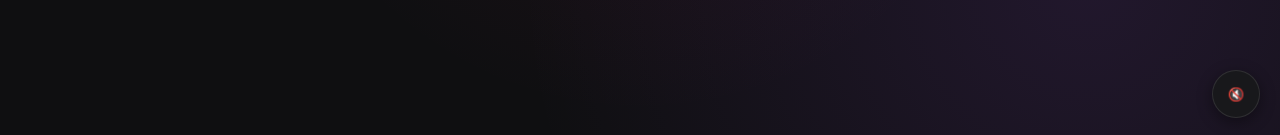
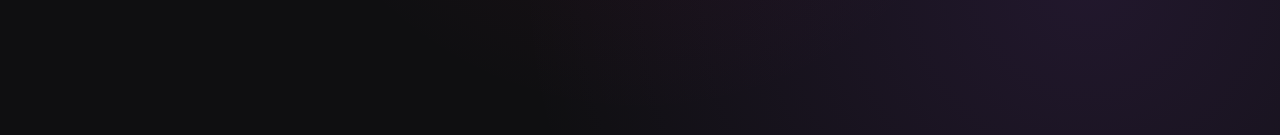
Before and after one commit to MarcGit-1proj/PhotoboothLDR-web-app, a React (Vite) app: page /main in a window 1280 px wide. Shown: the part 662-797 px from the top of the page. Built offline with nearby package versions, Linux system fonts and the light colour scheme.

Commit message:
remove the feature background music

```diff
--- a/src/components/Main-page.jsx
+++ b/src/components/Main-page.jsx
@@ -1,4 +1,4 @@
-import React, { useState, useEffect, useRef } from 'react';
+import React, { useState, useEffect } from 'react';
 import { useNavigate } from 'react-router-dom';
 import '../style/Main-page.css';
 
@@ -15,24 +15,7 @@ export default function MainPage() {
 
   // Settings States
   const [isLightMode, setIsLightMode] = useState(false);
-  const [soundEnabled, setSoundEnabled] = useState(true);
   const [autoReconnect, setAutoReconnect] = useState(true);
-
-  // Music Player States
-  const [isPlayingMusic, setIsPlayingMusic] = useState(false);
-  const audioRef = useRef(null);
-
-  const toggleMusic = () => {
-    if (audioRef.current) {
-      if (isPlayingMusic) {
-        audioRef.current.pause();
-        setIsPlayingMusic(false);
-      } else {
-        audioRef.current.play().catch(e => console.log("Audio play blocked:", e));
-        setIsPlayingMusic(true);
-      }
-    }
-  };
 
   // 30 Simple Feature Quotes
   const quotes = [
@@ -93,11 +76,6 @@ export default function MainPage() {
       document.body.classList.remove('light-mode');
     }
 
-    const savedSound = localStorage.getItem('snapsync_sound');
-    if (savedSound !== null) {
-      setSoundEnabled(savedSound === 'true');
-    }
-
     const savedReconnect = localStorage.getItem('snapsync_reconnect');
     if (savedReconnect !== null) {
       setAutoReconnect(savedReconnect === 'true');
@@ -114,12 +92,6 @@ export default function MainPage() {
       document.body.classList.remove('light-mode');
       localStorage.setItem('snapsync_theme', 'dark');
     }
-  };
-
-  const handleSoundToggle = () => {
-    const newSound = !soundEnabled;
-    setSoundEnabled(newSound);
-    localStorage.setItem('snapsync_sound', newSound);
   };
 
   const handleReconnectToggle = () => {
@@ -158,33 +130,6 @@ export default function MainPage() {
 
   return (
     <div className={`main-page-wrapper ${isTransitioning ? 'page-transitioning' : ''}`}>
-
-      {/* Background Audio Element */}
-      <audio ref={audioRef} src="/bg-music.mp3" loop />
-
-      {/* Floating Music Control Button */}
-      <div style={{ position: 'fixed', bottom: '20px', right: '20px', zIndex: 999 }}>
-        <button
-          onClick={toggleMusic}
-          style={{
-            background: '#18181b',
-            border: '1px solid rgba(255, 255, 255, 0.1)',
-            color: isPlayingMusic ? '#ff4d4d' : '#a1a1aa',
-            borderRadius: '50%',
-            width: '48px',
-            height: '48px',
-            display: 'flex',
-            alignItems: 'center',
-            justifyContent: 'center',
-            cursor: 'pointer',
-            boxShadow: '0 4px 15px rgba(0,0,0,0.4)',
-            transition: 'all 0.2s ease'
-          }}
-          title={isPlayingMusic ? "Mute Music" : "Play Music"}
-        >
-          {isPlayingMusic ? '🎵' : '🔇'}
-        </button>
-      </div>
 
       {/* Top Header */}
       <header className="main-header">
@@ -424,16 +369,6 @@ export default function MainPage() {
 
               <div className="setting-item">
                 <div className="setting-label">
-                  <span>App Sounds</span>
-                  <p>Play audio cues for chats & actions</p>
-                </div>
-                <button className={`setting-toggle-btn ${soundEnabled ? 'active' : ''}`} onClick={handleSoundToggle}>
-                  {soundEnabled ? 'On' : 'Off'}
-                </button>
-              </div>
-
-              <div className="setting-item">
-                <div className="setting-label">
                   <span>Auto-Reconnect Call</span>
                   <p>Attempt to reconnect peer if dropped</p>
                 </div>
```
